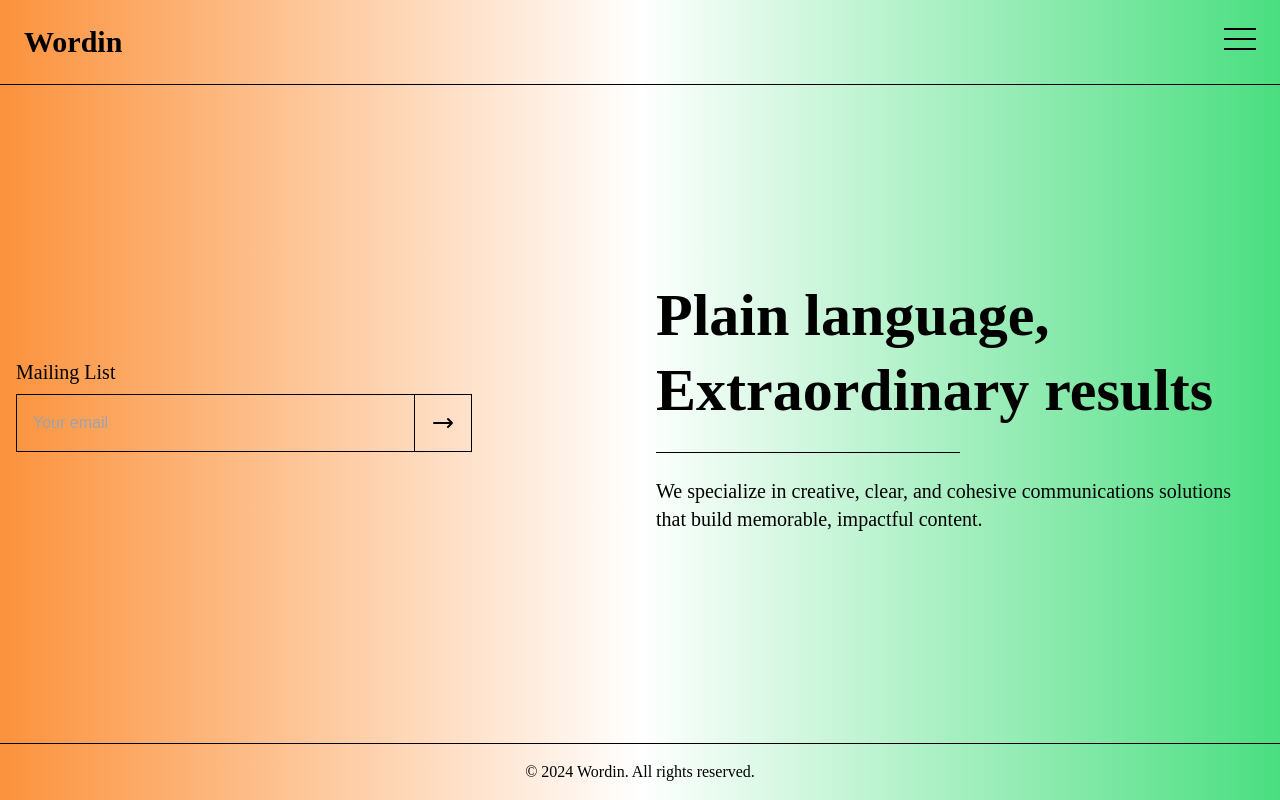
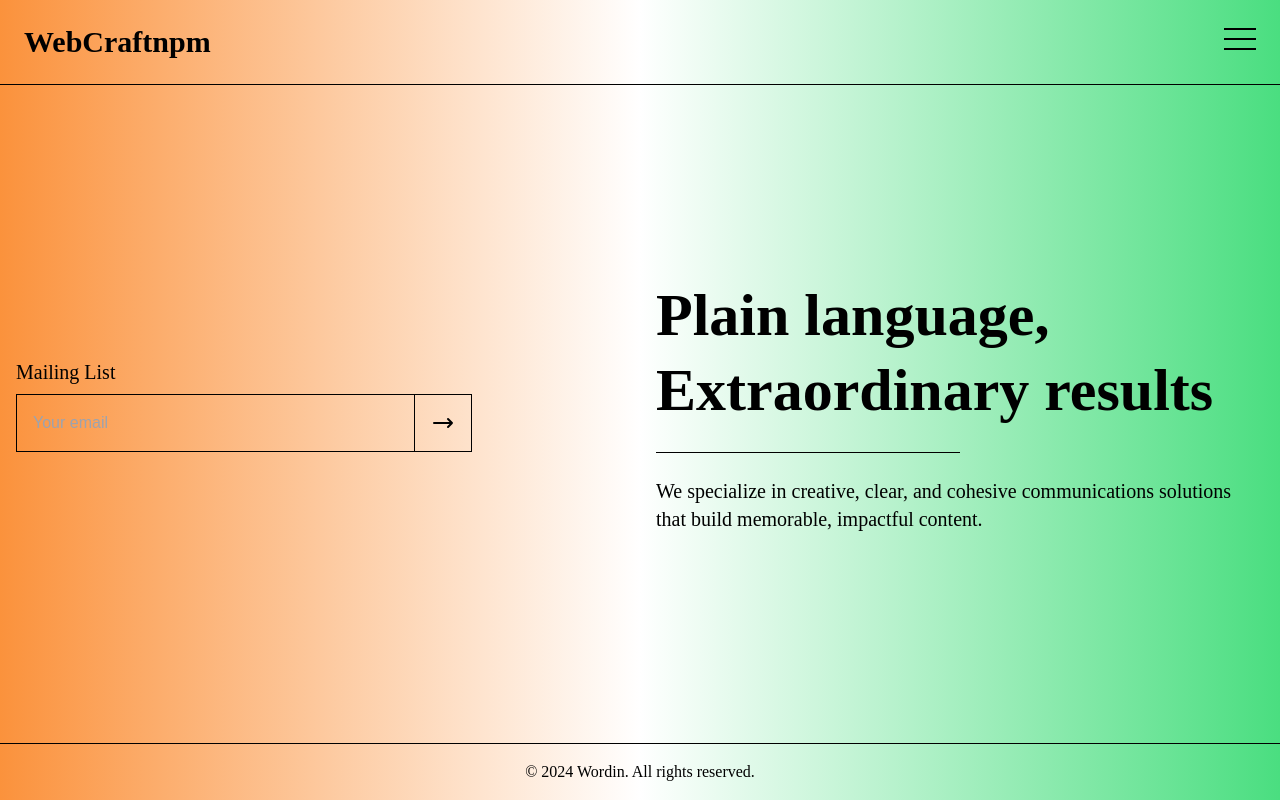
Before and after one commit to Minakoss/wordin, a Next.js app: page / in a window 1280 px wide. Built offline with nearby package versions, Linux system fonts and the light colour scheme.

Commit message:
change name

```diff
--- a/src/app/page.js
+++ b/src/app/page.js
@@ -14,7 +14,7 @@ export default function Home() {
       {/* Navbar with Hamburger */}
       <nav className="p-6 flex justify-between items-center bg-transparent z-10">
         <div className="text-3xl font-bold text-black font-playfair">
-          Wordin
+          WebCraftnpm
         </div>
         <div className="relative">
           <button
```
